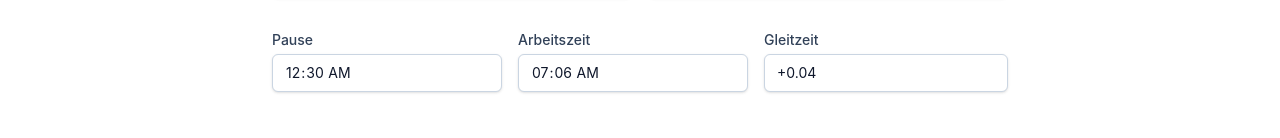
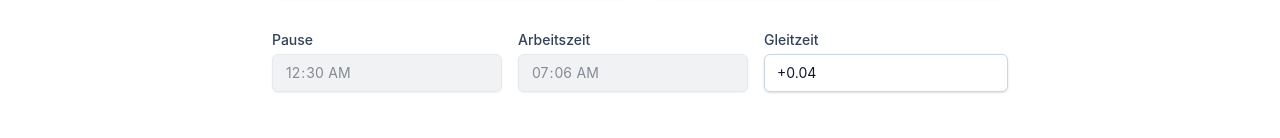
Before and after one commit to LukasDano/azr-react, a React (Vite) app: page / in a window 1280 px wide. Shown: the part 170-308 px from the top of the page. Built offline with nearby package versions, Linux system fonts and the light colour scheme.

Commit message:
[#49] its now visible that some inputs are disabled

```diff
--- a/src/components/content/inputs/TimeInputField.tsx
+++ b/src/components/content/inputs/TimeInputField.tsx
@@ -21,14 +21,14 @@ export const TimeInputField: FC<TimeInputFieldProps> = ({ label, value, onChange
 
     return (
         <div className={`flex flex-col gap-1 ${className}`}>
-            <label className="font-medium text-slate-700 text-sm dark:text-white">{label}</label>
+            <label className={`font-medium text-slate-700 text-sm dark:text-white`}>{label}</label>
 
             <input
                 id={`${label}-time-input`}
                 type="time"
                 value={parseTimeToString(value)}
                 onChange={(evt) => handleChange(evt.target.value)}
-                className="rounded-md border border-slate-300 bg-white px-3 py-2 text-slate-900 text-sm shadow-sm outline-none transition focus:border-sky-500 focus:ring-2 focus:ring-sky-500/30"
+                className={`rounded-md border border-slate-300 px-3 py-2 text-slate-900 text-sm shadow-sm outline-none transition focus:border-sky-500 focus:ring-2 focus:ring-sky-500/30 ${disabled ? 'cursor-not-allowed bg-gray-200 opacity-50' : 'bg-white'}`}
                 disabled={disabled}
             />
         </div>
```
